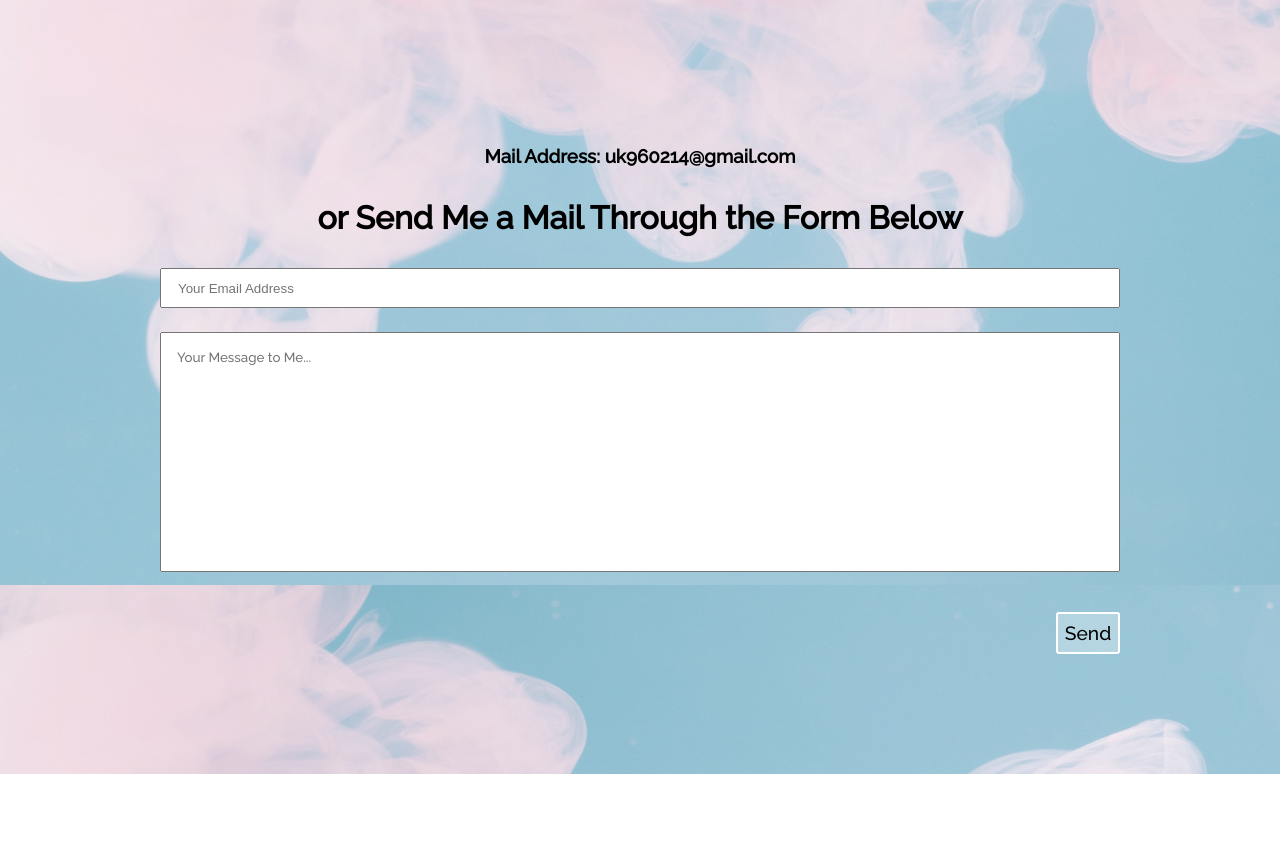
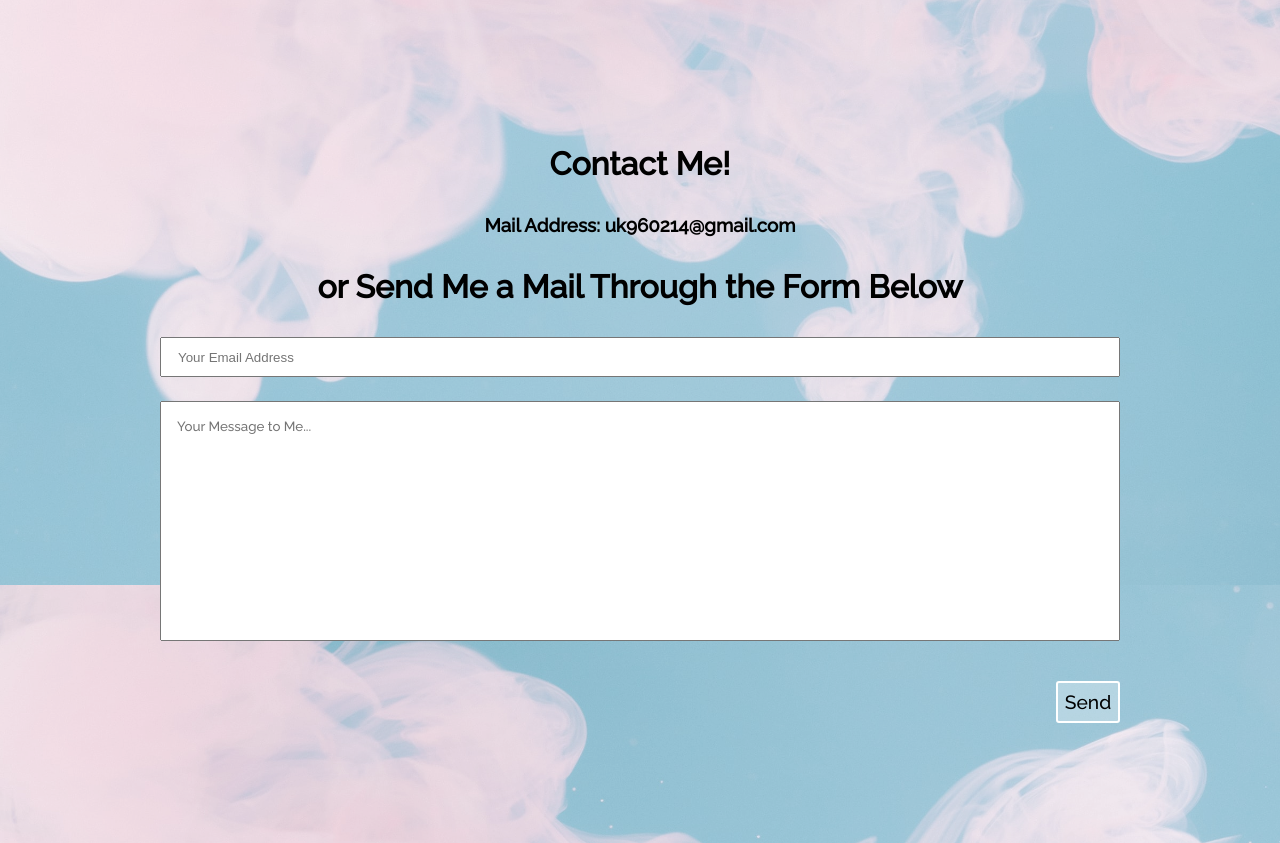
Before and after one commit to uk960214/PortfolioOfYoWook, a React (Create React App) app: page / in a window 1280 px wide. Shown: the part 1335-2178 px from the top of the page. Before the commit the page ends 2109 px from the top, so only its background shows below. Built offline with nearby package versions, Linux system fonts and the light colour scheme.

Commit message:
Add title to contacts

```diff
--- a/src/Components/Contact/Contact.js
+++ b/src/Components/Contact/Contact.js
@@ -13,6 +13,7 @@ import {
 const Contact = () => {
   return (
     <ContactContainer id="contact">
+      <ContactInstruction>Contact Me!</ContactInstruction>
       <EmailAddress>Mail Address: uk960214@gmail.com</EmailAddress>
       <ContactInstruction>
         or Send Me a Mail Through the Form Below
```
